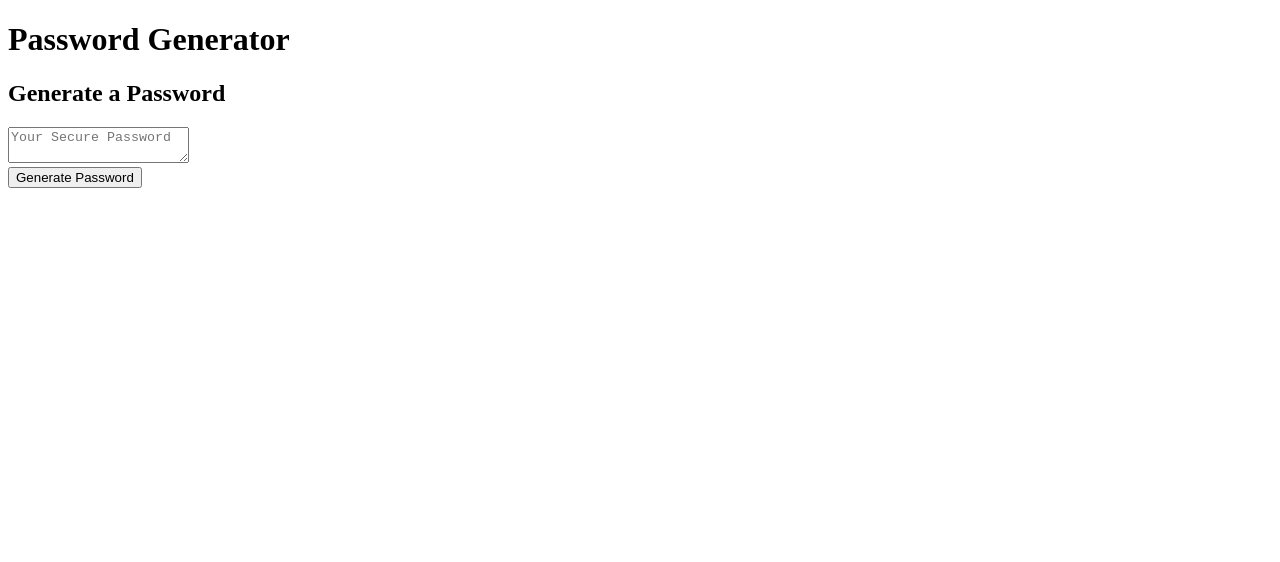
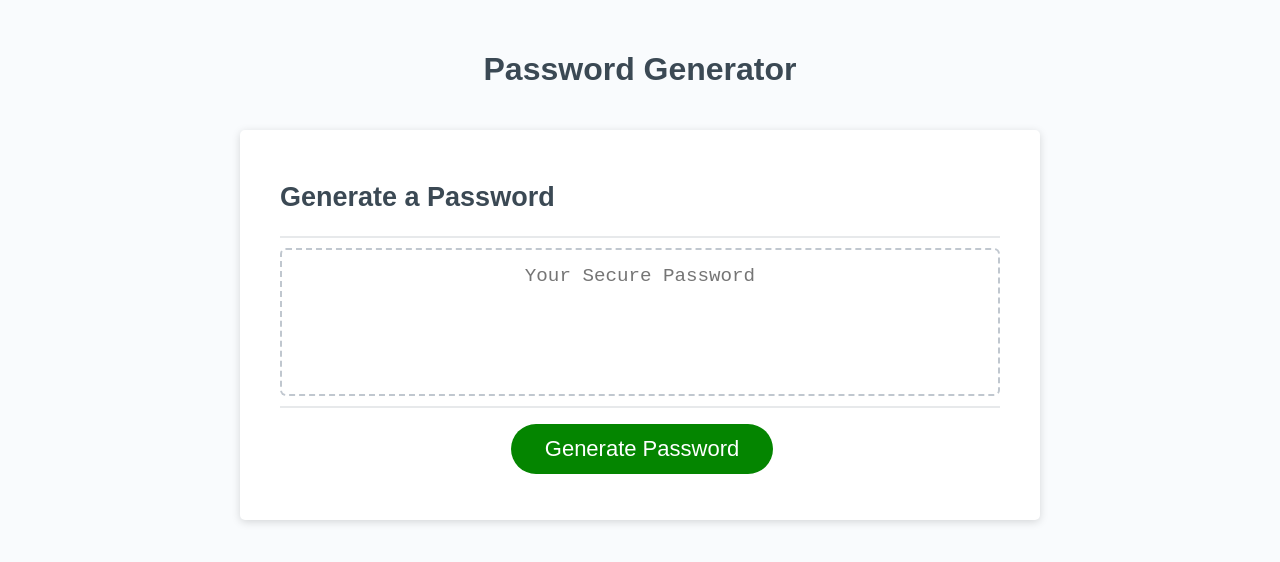
Before and after one commit to abzycake/abzys-javascript-password-gen, a plain HTML site: page index.html in a window 1280 px wide. Drawn offline with Linux system fonts and the light colour scheme; files whose address does not match are found by name.

Commit message:
relinking html to css in Assets folder

```diff
--- a/index.html
+++ b/index.html
@@ -5,7 +5,7 @@
     <meta name="viewport" content="width=device-width, initial-scale=1.0" />
     <meta http-equiv="X-UA-Compatible" content="ie=edge" />
     <title>Password Generator</title>
-    <link rel="stylesheet" href="style.css" />
+    <link rel="stylesheet" href="Assets/styles.css" />
   </head>
   <body>
     <div class="wrapper">
```
